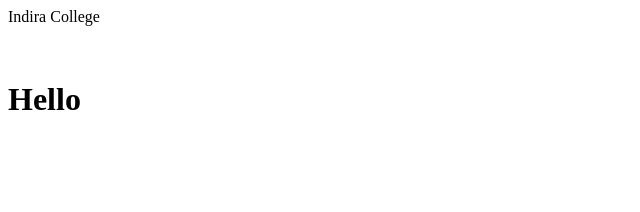
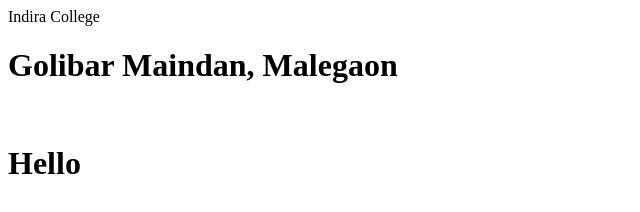
Before and after one commit to gokulbhiray/localrepo, a plain HTML site: page index.html in a window 1280 px wide. Shown: the whole page, without its empty margins (0-640 px from the left). Drawn offline with Linux system fonts and the light colour scheme.

Commit message:
add header tag

```diff
--- a/index.html
+++ b/index.html
@@ -1,5 +1,6 @@
 <p>
     Indira College
 </p>
+<h1> Golibar Maindan, Malegaon</h1>
 <br>
 <h1>Hello</h1>
```
